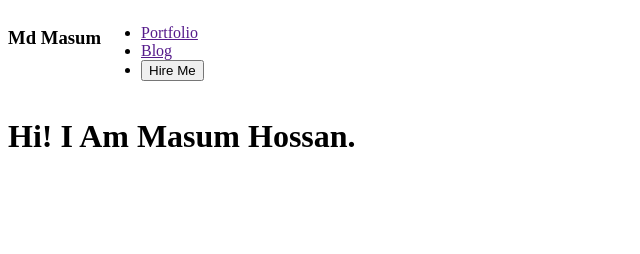
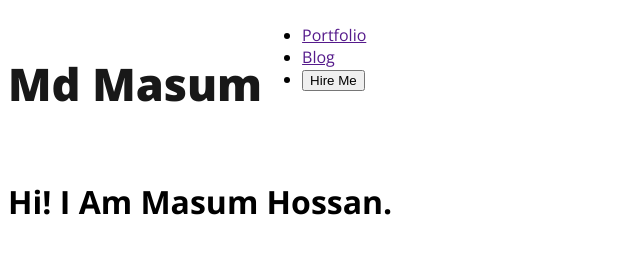
Before and after one commit to masumraheel/html-portfolio, a plain HTML site: page index.html in a window 1280 px wide. Shown: the whole page, without its empty margins (0-640 px from the left). Drawn offline with nearby package versions, Linux system fonts and the light colour scheme.

Commit message:
update changes

```diff
--- a/index.html
+++ b/index.html
@@ -12,7 +12,7 @@
 <body>
     <header>
         <nav>
-            <h3 class="logo">Md Masum</h3>
+            <h3 class="nav-title">Md Masum</h3>
         <ul>
             <li><a href="">Portfolio</a></li>
             <li><a href="">Blog</a></li>
--- a/style/portfolio.css
+++ b/style/portfolio.css
@@ -1,4 +1,17 @@
+/* comon style */
+body{
+    font-family: 'Lato', sans-serif;
+    font-family: 'Open Sans', sans-serif;
+}
+
+
 /* nav related style */
 nav {
     display: flex;
 }
+
+.nav-title{
+color: var(--Dark-01, #181818);
+font-size: 45px;
+font-weight: 800;
+}
```
